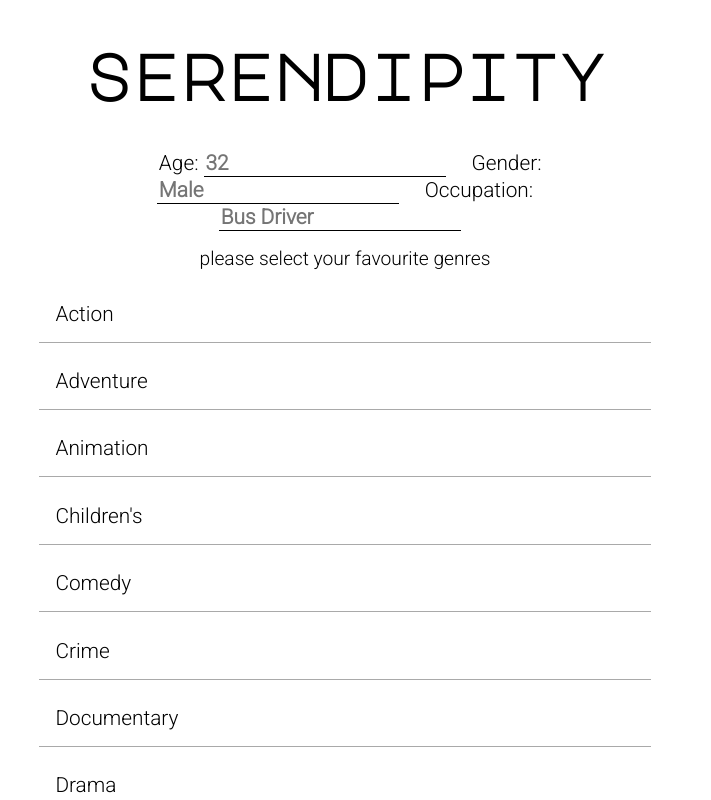
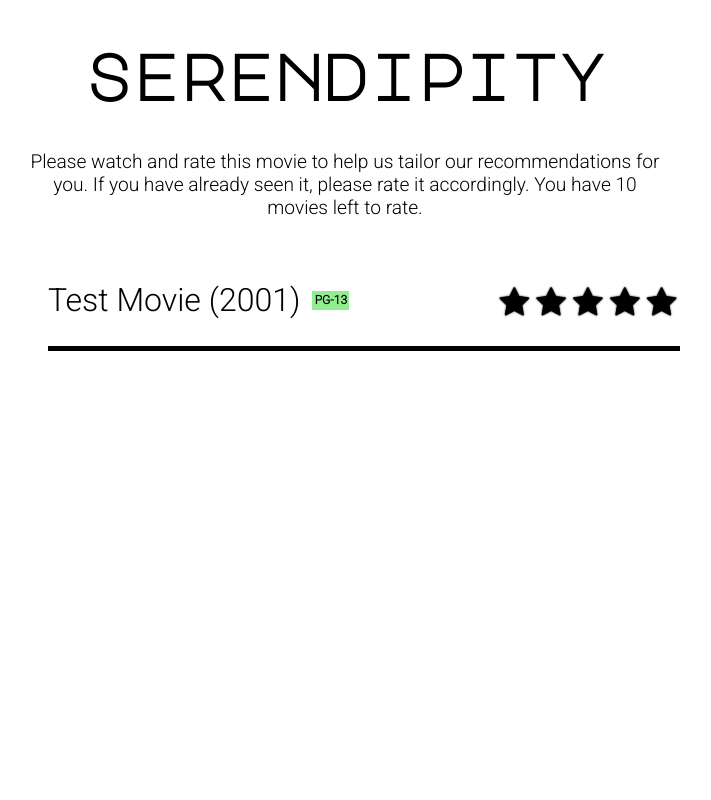
Before and after one commit to JackFlukinger/Serendipity, an Angular app in the folder Serendipity/: page / in a window 1280 px wide. Shown: the top 800 px of the page, without its empty margins (295-1006 px from the left). Built offline with nearby package versions, Linux system fonts and the light colour scheme.

Commit message:
Updated styles and functionality for ratings and movie card stuff.

```diff
--- a/Serendipity/src/app/app.component.ts
+++ b/Serendipity/src/app/app.component.ts
@@ -7,5 +7,5 @@
   styleUrls: ['./app.component.scss']
 })
 export class AppComponent {
-  stage = 1;
+  stage = 2;
 }
--- a/Serendipity/src/app/moviecard/moviecard.component.html
+++ b/Serendipity/src/app/moviecard/moviecard.component.html
@@ -3,6 +3,13 @@
   <div class="titleblock">
     <h2 style="font-size: 2em;">{{ title }} ({{ year }})</h2>
     <div class="ageRating">{{ ageRating }}</div>
-    <div class="rating"></div>
+    <div class="rating">
+      <span id="1star" [ngClass]="stars >= 1 ? 'selected' : ''" class="fa fa-star" (click)="stars = 1; tempstars = 1;" (mouseenter)="tempstars = stars; stars = 1;"  (mouseleave) ="stars = tempstars; tempstars = 1;"></span>
+      <span id="2star" [ngClass]="stars >= 2 ? 'selected' : ''" class="fa fa-star" (click)="stars = 2; tempstars = 2;" (mouseenter)="tempstars = stars; stars = 2;"  (mouseleave) ="stars = tempstars; tempstars = 2;"></span>
+      <span id="3star" [ngClass]="stars >= 3 ? 'selected' : ''" class="fa fa-star" (click)="stars = 3; tempstars = 3;" (mouseenter)="tempstars = stars; stars = 3;"  (mouseleave) ="stars = tempstars; tempstars = 3;"></span>
+      <span id="4star" [ngClass]="stars >= 4 ? 'selected' : ''" class="fa fa-star" (click)="stars = 4; tempstars = 4;" (mouseenter)="tempstars = stars; stars = 4;"  (mouseleave) ="stars = tempstars; tempstars = 4;"></span>
+      <span id="5star" [ngClass]="stars >= 5 ? 'selected' : ''" class="fa fa-star" (click)="stars = 5; tempstars = 5;" (mouseenter)="tempstars = stars; stars = 5;"  (mouseleave) ="stars = tempstars; tempstars = 5;"></span>
+    </div>
   </div>
+  <div class="continue" *ngIf="stars > 0 && tempstars > 0" [@slideDown]>Next Movie ></div>
 </div>
--- a/Serendipity/src/app/moviecard/moviecard.component.scss
+++ b/Serendipity/src/app/moviecard/moviecard.component.scss
@@ -1,12 +1,15 @@
 .card {
   margin-top: 20px;
-  height: 100%;
-  box-shadow: 0px 0px 5px black;
+  display: inline-block;
+  width: 100%;
   padding: 0% 3%;
+  font-family: Roboto, sans-serif;
+  height: auto;
 }
 
 .titleblock {
   display: flex;
+  border-bottom: 5px solid black;
 
 }
 
@@ -16,7 +19,47 @@
   font-family: Roboto, sans-serif;
   font-weight: bold;
   font-size: 12px;
-  margin-top: 3em;
+  margin-top: auto;
+  margin-bottom: auto;
   margin-left: 1em;
   padding: .2em;
 }
+
+.rating {
+  margin-top: auto;
+  margin-bottom: auto;
+  margin-left: auto;
+  text-shadow: 0px 0px 2px black;
+  display: inline-grid;
+  grid-template-columns: 2.3em 2.3em 2.3em 2.3em 2.3em;
+  grid-template-rows: 2.3em;
+}
+
+.fa-star {
+  font-size: 2em;
+  transition: .2s;
+  width: 100%;
+  text-align: center;
+  margin-top:auto;
+
+  &:hover {
+    cursor: pointer;
+    font-size: 2.3em;
+  }
+}
+
+.selected {
+  color: orange;
+}
+
+.continue {
+  float: right;
+  background-color: lightgrey;
+  padding: 10px 50px;
+  transition: .2s;
+
+  &:hover {
+    box-shadow: 0px 0px 2px black;
+    cursor: pointer;
+  }
+}
--- a/Serendipity/src/app/moviecard/moviecard.component.ts
+++ b/Serendipity/src/app/moviecard/moviecard.component.ts
@@ -1,11 +1,23 @@
 import { Component, OnInit } from '@angular/core';
+import { style, state, animate, transition, trigger } from '@angular/animations';
 
 @Component({
   selector: 'app-moviecard',
   templateUrl: './moviecard.component.html',
-  styleUrls: ['./moviecard.component.scss']
+  styleUrls: ['./moviecard.component.scss'],
+  animations: [
+  trigger('slideDown', [
+    transition(':enter', [   // :enter is alias to 'void => *'
+      style({height:0}),
+      animate('0.1s ease-out', style({height:'*'}))
+    ])
+  ])
+]
 })
 export class MoviecardComponent implements OnInit {
+
+  stars = 0;
+  tempstars = 0;
 
   title = "Test Movie";
   ageRating = "PG-13";
--- a/Serendipity/src/app/random/random.component.ts
+++ b/Serendipity/src/app/random/random.component.ts
@@ -1,4 +1,5 @@
 import { Component, OnInit } from '@angular/core';
+import { trigger, style, animate, transition } from '@angular/animations';
 
 @Component({
   selector: 'app-random',
--- a/Serendipity/src/index.html
+++ b/Serendipity/src/index.html
@@ -8,6 +8,7 @@
   <meta name="viewport" content="width=device-width, initial-scale=1">
   <link rel="icon" type="image/x-icon" href="favicon.ico">
   <link href="https://fonts.googleapis.com/css?family=Major+Mono+Display|Roboto:300&display=swap" rel="stylesheet">
+  <link rel="stylesheet" href="https://cdnjs.cloudflare.com/ajax/libs/font-awesome/4.7.0/css/font-awesome.min.css">
 
 
 </head>
```
